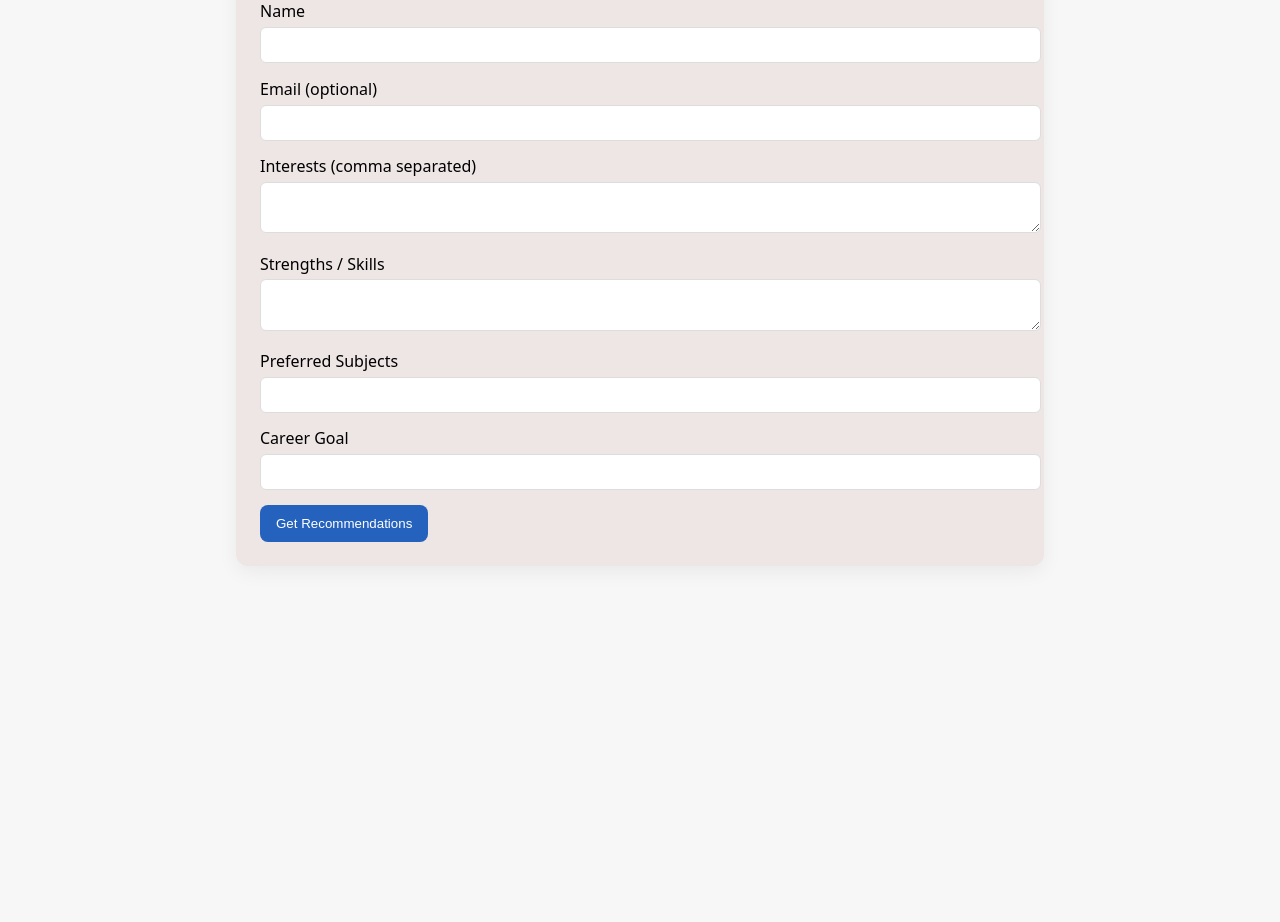
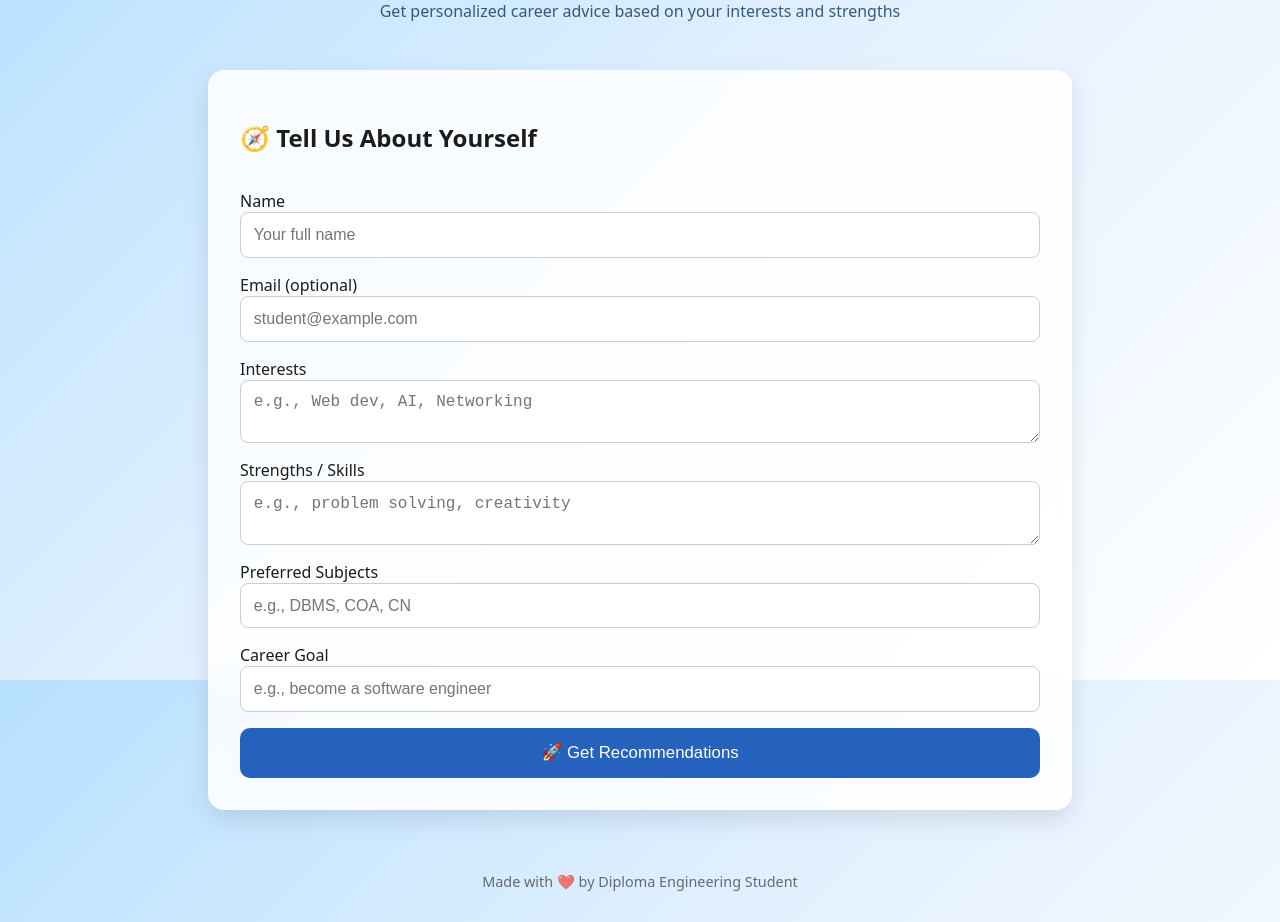
Before and after one commit to rdxperfect011/GuideFY, a plain HTML site: page static/index.html in a window 1280 px wide. Shown: the part 120-1042 px from the top of the page. Before the commit the page ends 800 px from the top, so only its background shows below. Drawn offline with Linux system fonts and the light colour scheme.

Commit message:
FInal Version Done
Updated Frontend
Changed index, style.css

```diff
--- a/static/index.html
+++ b/static/index.html
@@ -1,28 +1,64 @@
-<!doctype html>
+<!DOCTYPE html>
 <html lang="en">
 <head>
-<meta charset="utf-8">
-<meta name="viewport" content="width=device-width, initial-scale=1">
-<title>Career Guidance System</title>
-<link rel="stylesheet" href="style.css">
+  <meta charset="utf-8" />
+  <meta name="viewport" content="width=device-width, initial-scale=1" />
+  <title>Career Guidance System</title>
+  <link rel="stylesheet" href="style.css" />
 </head>
 <body>
-<main class="container">
-  <h1>Career Guidance System</h1>
-  <form id="career-form">
-    <label>Name<br><input type="text" id="name" required></label>
-    <label>Email (optional)<br><input type="email" id="email"></label>
-    <label>Interests (comma separated)<br><textarea id="interests" required></textarea></label>
-    <label>Strengths / Skills<br><textarea id="strengths"></textarea></label>
-    <label>Preferred Subjects<br><input type="text" id="preferred_subjects"></label>
-    <label>Career Goal<br><input type="text" id="career_goal"></label>
-    <button type="submit">Get Recommendations</button>
-  </form>
-  <section id="result" class="hidden">
-    <h2>Recommendations</h2>
-    <pre id="rec-text">Waiting for suggestions...</pre>
-  </section>
-</main>
-<script src="app.js"></script>
+  <div class="hero">
+    <h1>🎯 Career Guidance System</h1>
+    <p>Get personalized career advice based on your interests and strengths</p>
+  </div>
+
+  <main class="card">
+    <form id="career-form" class="form">
+      <h2>🧭 Tell Us About Yourself</h2>
+
+      <label>
+        Name
+        <input type="text" id="name" placeholder="Your full name" required />
+      </label>
+
+      <label>
+        Email (optional)
+        <input type="email" id="email" placeholder="student@example.com" />
+      </label>
+
+      <label>
+        Interests
+        <textarea id="interests" placeholder="e.g., Web dev, AI, Networking" required></textarea>
+      </label>
+
+      <label>
+        Strengths / Skills
+        <textarea id="strengths" placeholder="e.g., problem solving, creativity"></textarea>
+      </label>
+
+      <label>
+        Preferred Subjects
+        <input type="text" id="preferred_subjects" placeholder="e.g., DBMS, COA, CN" />
+      </label>
+
+      <label>
+        Career Goal
+        <input type="text" id="career_goal" placeholder="e.g., become a software engineer" />
+      </label>
+
+      <button type="submit">🚀 Get Recommendations</button>
+    </form>
+
+    <section id="result" class="hidden result">
+      <h2>✨ Recommendations</h2>
+      <div id="rec-text" class="rec-text">Waiting for suggestions...</div>
+    </section>
+  </main>
+
+  <footer>
+    <p>Made with ❤️ by Diploma Engineering Student</p>
+  </footer>
+
+  <script src="app.js"></script>
 </body>
 </html>
--- a/static/style.css
+++ b/static/style.css
@@ -1,15 +1,133 @@
-:root{
-  --bg:#f7f7f7;
-  --card:#eee5e5;
-  --accent:#2562be;
+/* Root Colors and Base Styling */
+:root {
+  --bg: linear-gradient(135deg, #b7e0ff, #e4f1ff, #ffffff);
+  --primary: #2562be;
+  --accent: #4682e8;
+  --card-bg: rgba(255, 255, 255, 0.85);
+  --text-dark: #1b1b1b;
+  --shadow: 0 10px 25px rgba(0, 0, 0, 0.1);
+  --radius: 16px;
+  --transition: 0.3s ease;
 }
-body{font-family:system-ui,Segoe UI,Roboto,Arial;background:var(--bg);margin:0;padding:2rem}
-.container{max-width:760px;margin:0 auto;background:var(--card);padding:1.5rem;border-radius:12px;box-shadow:0 6px 20px rgba(0,0,0,0.06)}
-h1{margin-top:0}
-label{display:block;margin-bottom:0.9rem}
-input,textarea{width:100%;padding:0.6rem;margin-top:0.3rem;border:1px solid #ddd;border-radius:6px}
-button{background:var(--accent);color:white;border:none;padding:0.7rem 1rem;border-radius:8px;cursor:pointer}
-button:hover{opacity:0.95}
-#result{margin-top:1rem;padding:1rem;border-radius:8px;background:#f3f6ff}
-.hidden{display:none}
-pre{white-space:pre-wrap}
+
+/* General */
+body {
+  font-family: 'Poppins', system-ui, sans-serif;
+  margin: 0;
+  min-height: 100vh;
+  background: var(--bg);
+  background-attachment: fixed;
+  color: var(--text-dark);
+  display: flex;
+  flex-direction: column;
+  align-items: center;
+}
+
+/* Header Section */
+.hero {
+  text-align: center;
+  padding: 2rem 1rem;
+  color: #0b355c;
+}
+.hero h1 {
+  font-size: 2.2rem;
+  margin-bottom: 0.4rem;
+}
+.hero p {
+  font-size: 1rem;
+  opacity: 0.8;
+}
+
+/* Main Card */
+.card {
+  width: 90%;
+  max-width: 800px;
+  background: var(--card-bg);
+  border-radius: var(--radius);
+  box-shadow: var(--shadow);
+  backdrop-filter: blur(10px);
+  padding: 2rem;
+  margin-bottom: 2rem;
+  animation: fadeIn 0.7s ease;
+}
+
+/* Form */
+.form {
+  display: flex;
+  flex-direction: column;
+  gap: 1rem;
+}
+label {
+  display: flex;
+  flex-direction: column;
+  font-weight: 500;
+}
+input,
+textarea {
+  border: 1px solid #ccc;
+  border-radius: 8px;
+  padding: 0.8rem;
+  font-size: 1rem;
+  transition: border var(--transition), box-shadow var(--transition);
+}
+input:focus,
+textarea:focus {
+  border-color: var(--primary);
+  box-shadow: 0 0 8px rgba(37, 98, 190, 0.3);
+  outline: none;
+}
+
+/* Button */
+button {
+  background: var(--primary);
+  color: white;
+  border: none;
+  padding: 0.9rem 1.2rem;
+  border-radius: 10px;
+  font-size: 1.05rem;
+  cursor: pointer;
+  transition: transform var(--transition), background var(--transition);
+}
+button:hover {
+  background: var(--accent);
+  transform: translateY(-2px);
+}
+
+/* Result Section */
+.result {
+  margin-top: 2rem;
+  background: #f9fbff;
+  border-left: 5px solid var(--primary);
+  border-radius: 12px;
+  padding: 1.5rem;
+  box-shadow: var(--shadow);
+}
+.rec-text {
+  white-space: pre-wrap;
+  line-height: 1.6;
+  color: #2a2a2a;
+}
+.hidden {
+  display: none;
+}
+
+/* Footer */
+footer {
+  text-align: center;
+  font-size: 0.9rem;
+  padding: 1rem;
+  color: #333;
+  opacity: 0.7;
+}
+
+/* Animation */
+@keyframes fadeIn {
+  from {
+    opacity: 0;
+    transform: translateY(15px);
+  }
+  to {
+    opacity: 1;
+    transform: translateY(0);
+  }
+}
```
